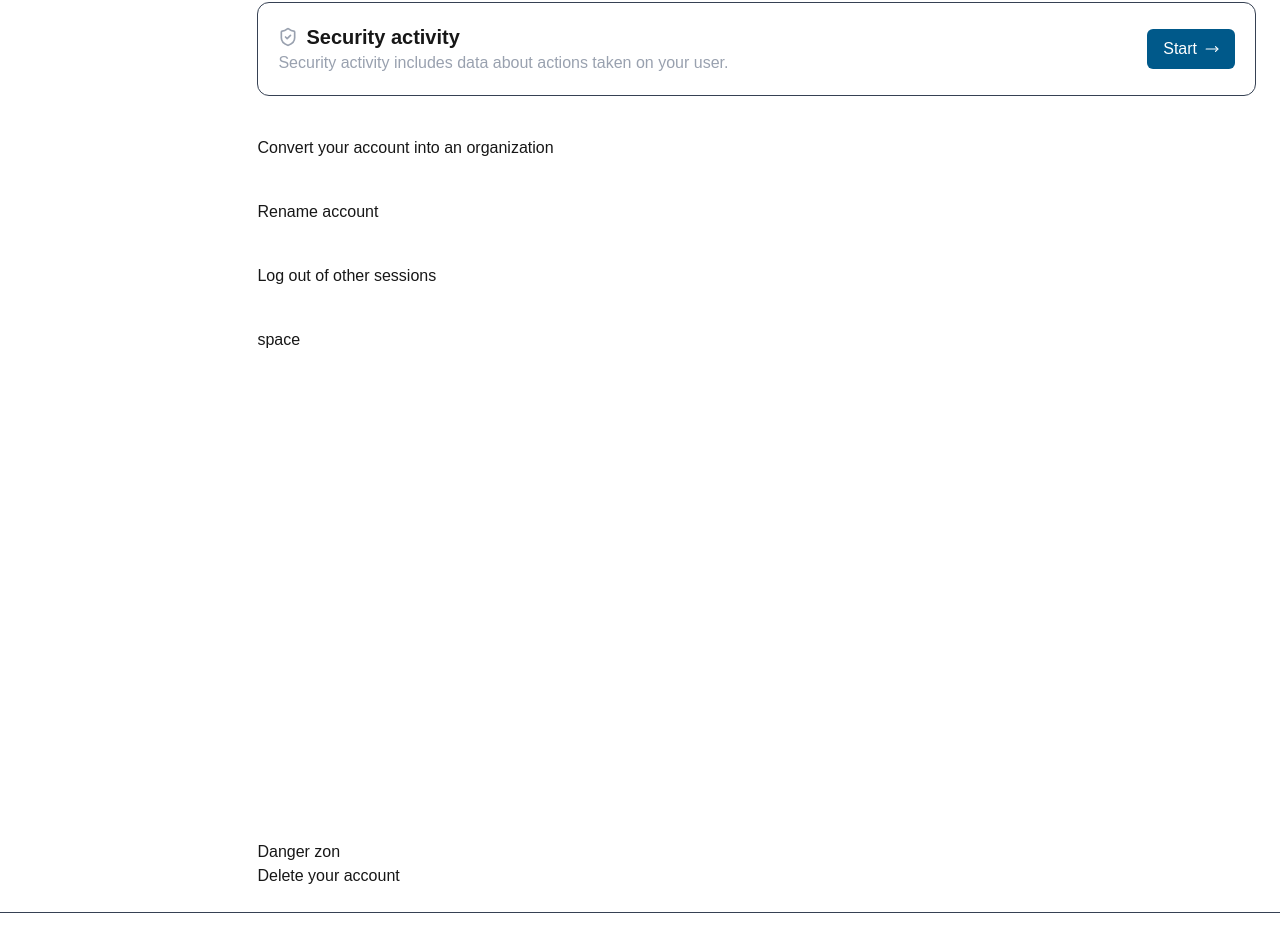
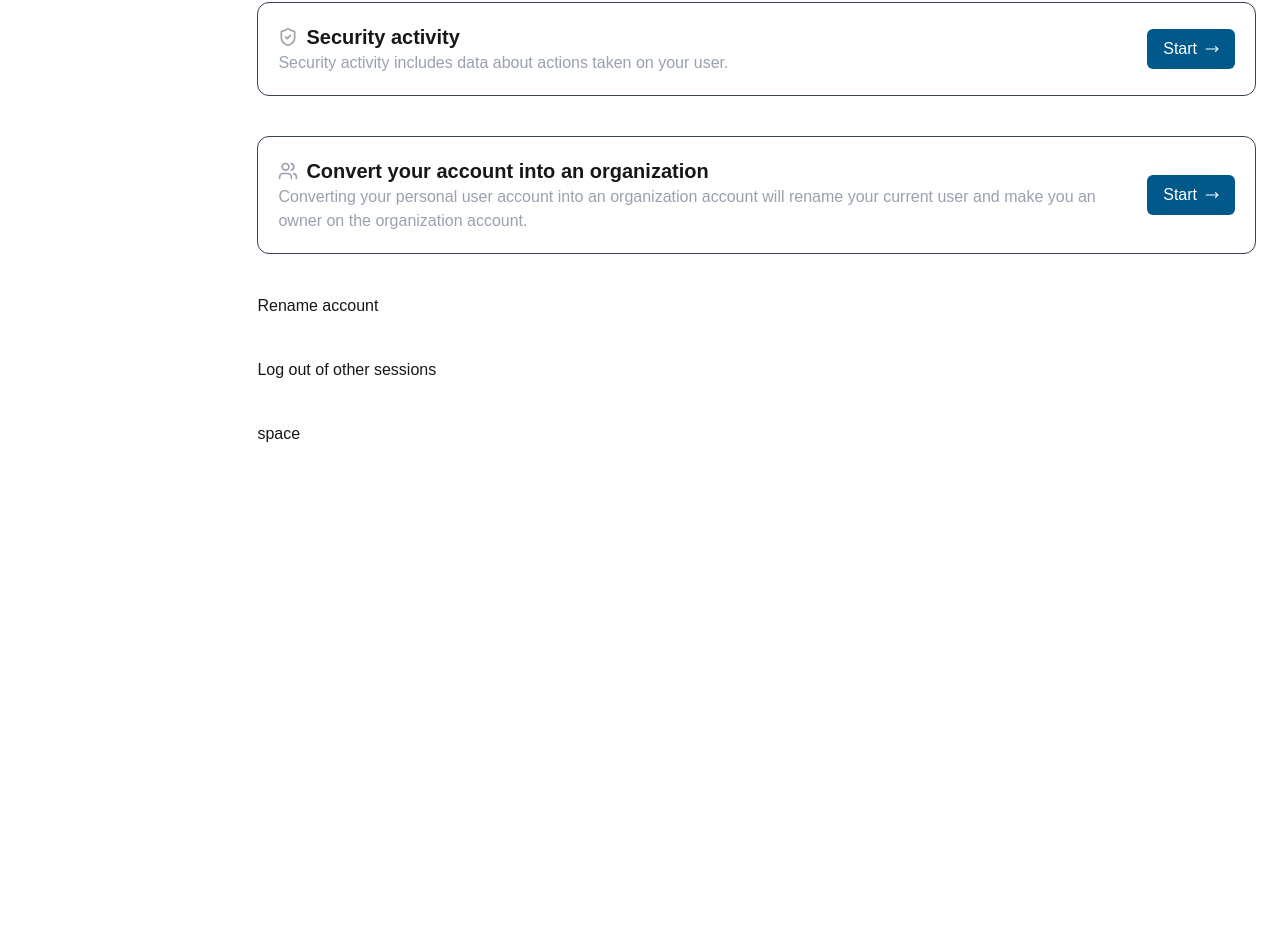
Before and after one commit to shoet/web-ui-trace, a Next.js app in the folder expo-console/: page /settings in a window 1280 px wide. Shown: the part 1684-2617 px from the top of the page. Built offline with nearby package versions, Linux system fonts and the light colour scheme.

Commit message:
Component追加

```diff
--- a/expo-console/src/app/settings/_components/Connections/index.tsx
+++ b/expo-console/src/app/settings/_components/Connections/index.tsx
@@ -1,11 +1,7 @@
 import clsx from "clsx";
 import { SectionTitleConnection } from "../SectionTitle";
 import { IconArrowUpRight, IconDiscord, IconGitHub } from "@/components/Icon";
-import {
-  DangerButton,
-  PrimaryButton,
-  SecondaryButton,
-} from "@/components/Button";
+import { DangerButton, SecondaryButton } from "@/components/Button";
 import { ComponentProps } from "react";
 
 export const Connections = (props: ComponentProps<"div">) => {
--- /dev/null
+++ b/expo-console/src/app/settings/_components/ConvertYourAccoutIntoAnOrganization/index.tsx
@@ -0,0 +1,27 @@
+import { ComponentProps } from "react";
+import { ComponentWithBorder } from "../ComponentWithBorder";
+import clsx from "clsx";
+import { PrimaryButton } from "@/components/Button";
+import { IconArrowRight } from "@/components/Icon";
+import { SectionTitleConvertYourAccountIntoAnOrganization } from "../SectionTitle";
+
+export const ConvertYourAccountIntoAnOrganization = (
+  props: ComponentProps<"div">,
+) => {
+  const { ...rest } = props;
+  return (
+    <ComponentWithBorder {...rest}>
+      <div className={clsx("flex flex-row items-center justify-between gap-2")}>
+        <div>
+          <SectionTitleConvertYourAccountIntoAnOrganization />
+          <div className={clsx("text-text-description")}>
+            Converting your personal user account into an organization account
+            will rename your current user and make you an owner on the
+            organization account.
+          </div>
+        </div>
+        <PrimaryButton text="Start" icon={<IconArrowRight size={14} />} />
+      </div>
+    </ComponentWithBorder>
+  );
+};
--- a/expo-console/src/app/settings/_components/SectionTitle/index.tsx
+++ b/expo-console/src/app/settings/_components/SectionTitle/index.tsx
@@ -5,6 +5,7 @@ import {
   IconMail,
   IconSecurity,
   IconUser,
+  IconUsers,
 } from "@/components/Icon";
 import clsx from "clsx";
 import { ReactNode } from "react";
@@ -69,3 +70,10 @@ export const SectionTitleSecurityActivity = () => (
     icon={<IconSecurity color={"var(--color-gray-400)"} size={20} />}
   />
 );
+
+export const SectionTitleConvertYourAccountIntoAnOrganization = () => (
+  <SectionTitle
+    title="Convert your account into an organization"
+    icon={<IconUsers color={"var(--color-gray-400)"} size={20} />}
+  />
+);
--- a/expo-console/src/app/settings/page.tsx
+++ b/expo-console/src/app/settings/page.tsx
@@ -7,6 +7,7 @@ import { EnableTwoFactorAuthentication } from "./_components/EnableTwoFactorAuth
 import { Connections } from "./_components/Connections";
 import { IntersectionObserverContainer } from "@/components/IntersectionObserverContext";
 import { SecurityActivity } from "./_components/SecurityActivity";
+import { ConvertYourAccountIntoAnOrganization } from "./_components/ConvertYourAccoutIntoAnOrganization";
 
 export default function SettingPage() {
   const ids = [
@@ -16,6 +17,7 @@ export default function SettingPage() {
     "two-factor-authentication",
     "connections",
     "security-activity",
+    "convert-to-organization",
   ];
 
   return (
@@ -30,7 +32,7 @@ export default function SettingPage() {
           <EnableTwoFactorAuthentication id="two-factor-authentication" />
           <Connections id="connections" />
           <SecurityActivity id="security-activity" />
-          <div>Convert your account into an organization</div>
+          <ConvertYourAccountIntoAnOrganization id="convert-to-organization" />
           <div>Rename account</div>
           <div>Log out of other sessions</div>
           <div className={clsx("h-[500px] w-full")}>space</div>
```
Also changed, not shown: 1 other file (tests, documents, lock files or other folders).
